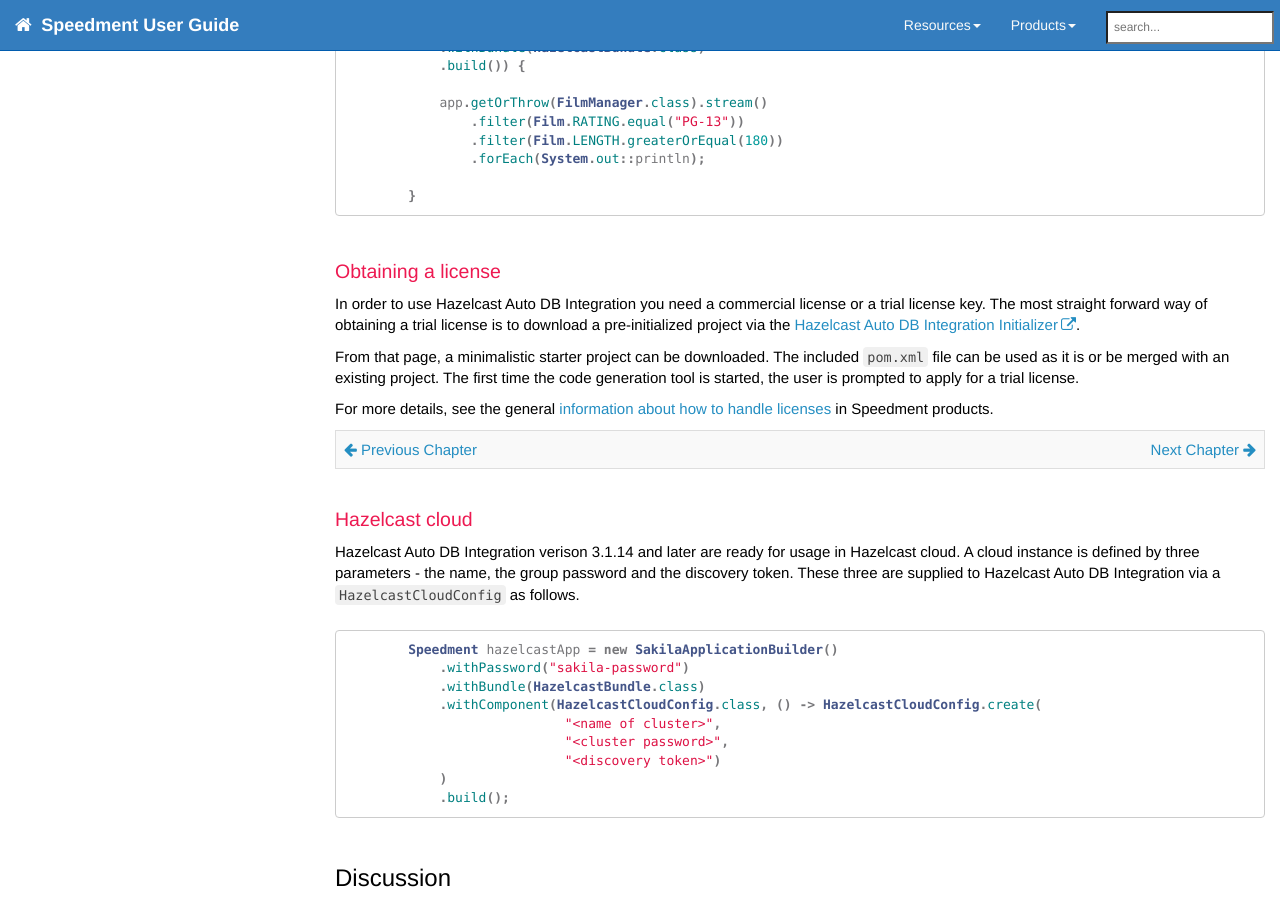
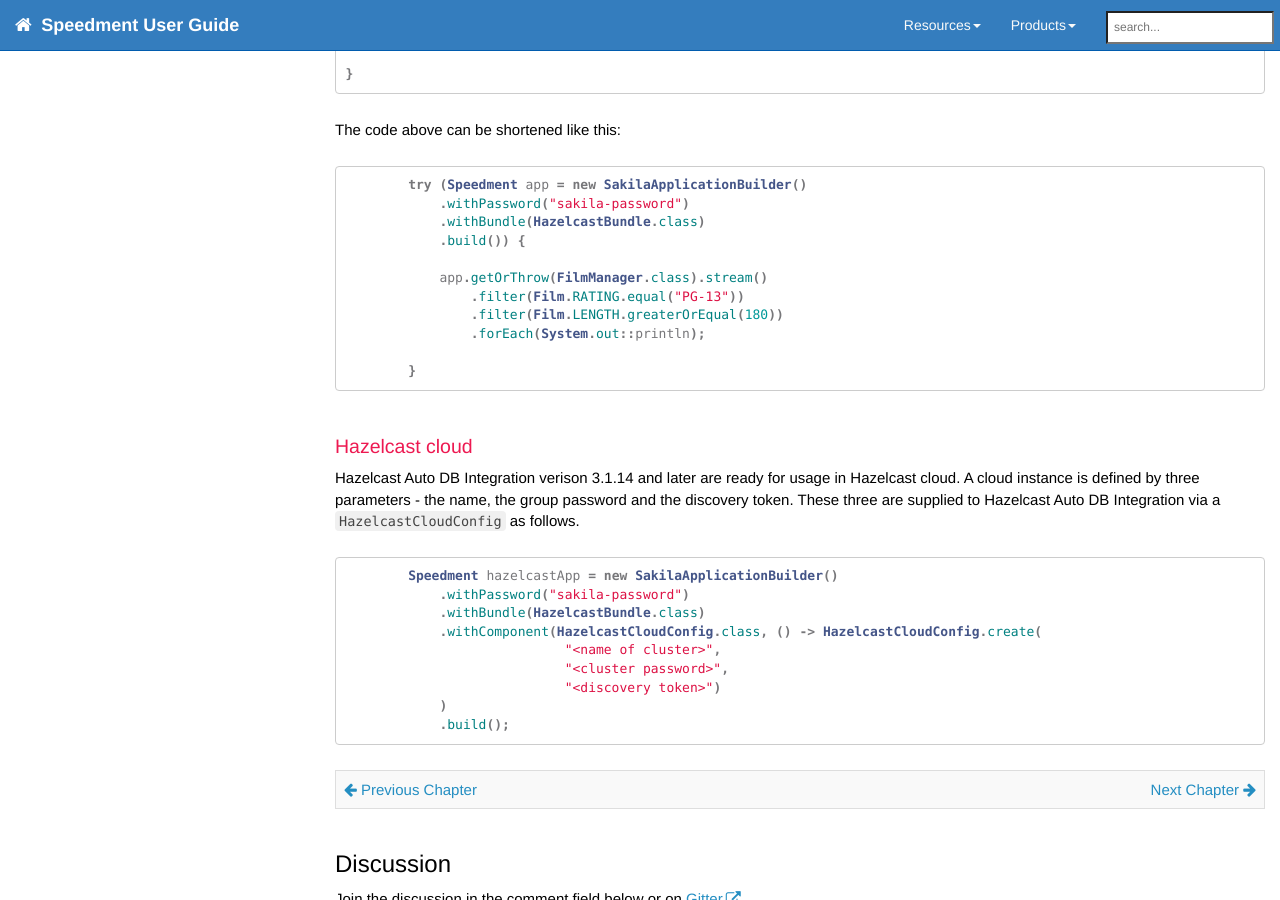
Before and after one commit to speedment/speedment-doc, a Jekyll site: the page built from pages/hazelcast.md, in a window 1280 px wide and 900 px high, scrolled down 20697 px. Built offline with Jekyll 4.4.1, drawn with Linux system fonts in a browser that asks for light colours; nearby versions of some CDN libraries; comment, search, counter and statistics services are not loaded; some of the changed text lies outside the part shown.

Commit message:
Hazelcast: Move clauses

````diff
--- a/pages/hazelcast.md
+++ b/pages/hazelcast.md
@@ -134,7 +145,7 @@
 ## Entities
 Hazelcast compatible data entities are automatically generated from the database metadata. The generated entities implements Hazelcast's [`Portable`](https://docs.hazelcast.org/docs/latest/manual/html-single/index.html#implementing-portable-serialization) interface.
 Hazelcast serialization and `Map` handling involves several aspects as described in this chapter.
-In all the code examples below, the [Sakila](https://dev.mysql.com/doc/index-other.html) sample database are being used. The Sakila database is also available as a [Docker instance}(https://hub.docker.com/r/restsql/mysql-sakila).
+In all the code examples below, the [Sakila](https://dev.mysql.com/doc/index-other.html) sample database are being used. The Sakila database is also available as a [Docker instance](https://hub.docker.com/r/restsql/mysql-sakila).
 
 ### Serialization
 The `HazelcastToolBundle` automatically generates the necessary entity POJO objects including `Portable` serialization. For example, the implementation of the `Film` interface is generated like this:
@@ -925,19 +936,7 @@
         }
 ```
 
-### Obtaining a license
 
-In order to use Hazelcast Auto DB Integration you need a commercial license or a trial license key.
-The most straight forward way of obtaining a trial license is to download
-a pre-initialized project via the [Hazelcast Auto DB Integration Initializer](https://www.speedment.com/hazelcast-initializer/).
-
-From that page, a minimalistic starter project can be downloaded. The included ```pom.xml``` file can be used
-as it is or be merged with an existing project. The first time the code generation tool is started,
-the user is prompted to apply for a trial license.
-
-For more details, see the general [information about how to handle licenses](maven.md#license-keys) in Speedment products.
-
-{% include prev_next.html %}
 
 ### Hazelcast cloud
 
@@ -957,6 +956,7 @@
             .build();
 ```
 
+{% include prev_next.html %}
 
 ## Discussion
 Join the discussion in the comment field below or on [Gitter](https://gitter.im/speedment/speedment)
````
Also changed, not shown: other parts of pages/hazelcast.md (+11 -0 lines).
